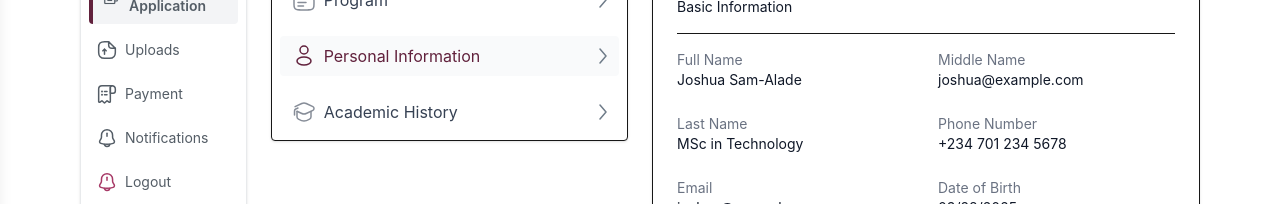
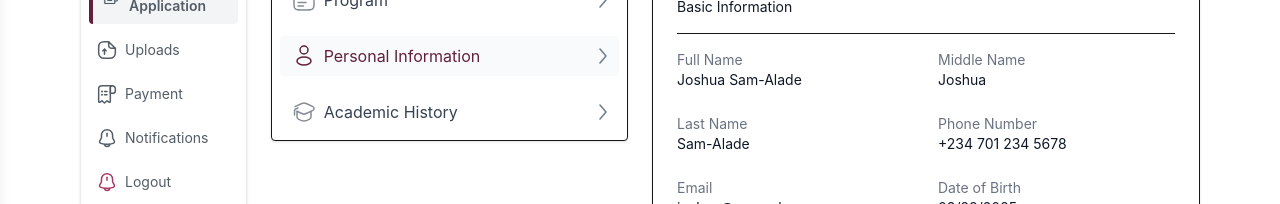
Before and after one commit to splax-s/newcityuni, a Next.js app: page /admissions/dashboard/application in a window 1280 px wide. Both pictures are taken after a click on the button "Personal Information". Shown: the part 295-499 px from the top of the page. Built offline with nearby package versions, Linux system fonts and the light colour scheme; a web font is replaced by a local one.

Commit message:
refactor: Simplify admissions dashboard by removing unused state and hardcoding user data and ran npm run build

```diff
--- a/app/(admissions)/admissions/dashboard/application/page.tsx
+++ b/app/(admissions)/admissions/dashboard/application/page.tsx
@@ -1,39 +1,20 @@
 "use client";
 
-import { useEffect, useState } from "react";
+import { useState } from "react";
+
 import Navbar from "@/components/navbar";
 import Footer from "@/components/footer";
 import Link from "next/link";
 import AdmissionsSidebar from "@/components/AdmissionsSidebar";
 import Image from "next/image";
 
-type AdmissionsData = {
-  program?: string;
-  fullname?: string;
-  email?: string;
-};
 
 export default function AdmissionsDashboardApplicationPage() {
   const [selected, setSelected] = useState<
     "status" | "program" | "personal" | "academic"
   >("status");
 
-  const [data, setData] = useState<AdmissionsData | null>(null);
 
-  useEffect(() => {
-    try {
-      const raw = localStorage.getItem("admissions_form");
-      if (raw) setData(JSON.parse(raw));
-      else
-        setData({
-          program: "MSc in Technology",
-          fullname: "Joshua Sam-Alade",
-          email: "joshua@example.com",
-        });
-    } catch {
-      setData(null);
-    }
-  }, []);
 
   return (
     <>
@@ -362,15 +343,15 @@ export default function AdmissionsDashboardApplicationPage() {
                   <div className="grid grid-cols-1 sm:grid-cols-2 gap-6 text-sm">
                     <div>
                       <p className="text-gray-500">Full Name</p>
-                      <p className="text-gray-900">{data.fullname}</p>
+                      <p className="text-gray-900">Joshua Sam-Alade</p>
                     </div>
                     <div>
                       <p className="text-gray-500">Middle Name</p>
-                      <p className="text-gray-900">{data.email}</p>
+                      <p className="text-gray-900">Joshua</p>
                     </div>
                     <div>
                       <p className="text-gray-500">Last Name</p>
-                      <p className="text-gray-900">{data.program}</p>
+                      <p className="text-gray-900">Sam-Alade</p>
                     </div>
                     <div>
                       <p className="text-gray-500">Phone Number</p>
@@ -378,7 +359,7 @@ export default function AdmissionsDashboardApplicationPage() {
                     </div>
                     <div>
                       <p className="text-gray-500">Email</p>
-                      <p className="text-gray-900">{data.email}</p>
+                      <p className="text-gray-900">joshua@example.com</p>
                     </div>
                     <div>
                       <p className="text-gray-500">Date of Birth</p>
```
